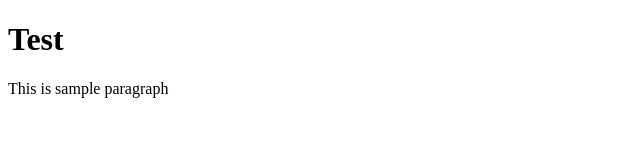
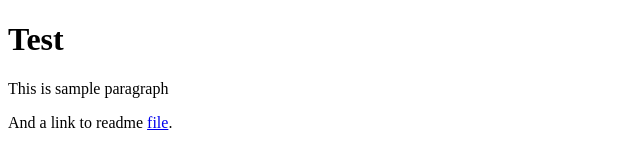
Before and after one commit to anzebrvar/simplehtml, a plain HTML site: page index.html in a window 1280 px wide. Shown: the whole page, without its empty margins (0-640 px from the left). Drawn offline with Linux system fonts and the light colour scheme.

Commit message:
Updated index.html

```diff
--- a/index.html
+++ b/index.html
@@ -6,5 +6,7 @@
   <body>
     <h1>Test</h1>
     <p>This is sample paragraph</p>
+
+    <p>And a link to readme <a href="/README">file</a>.</p>
   </body>
 </html>
```
